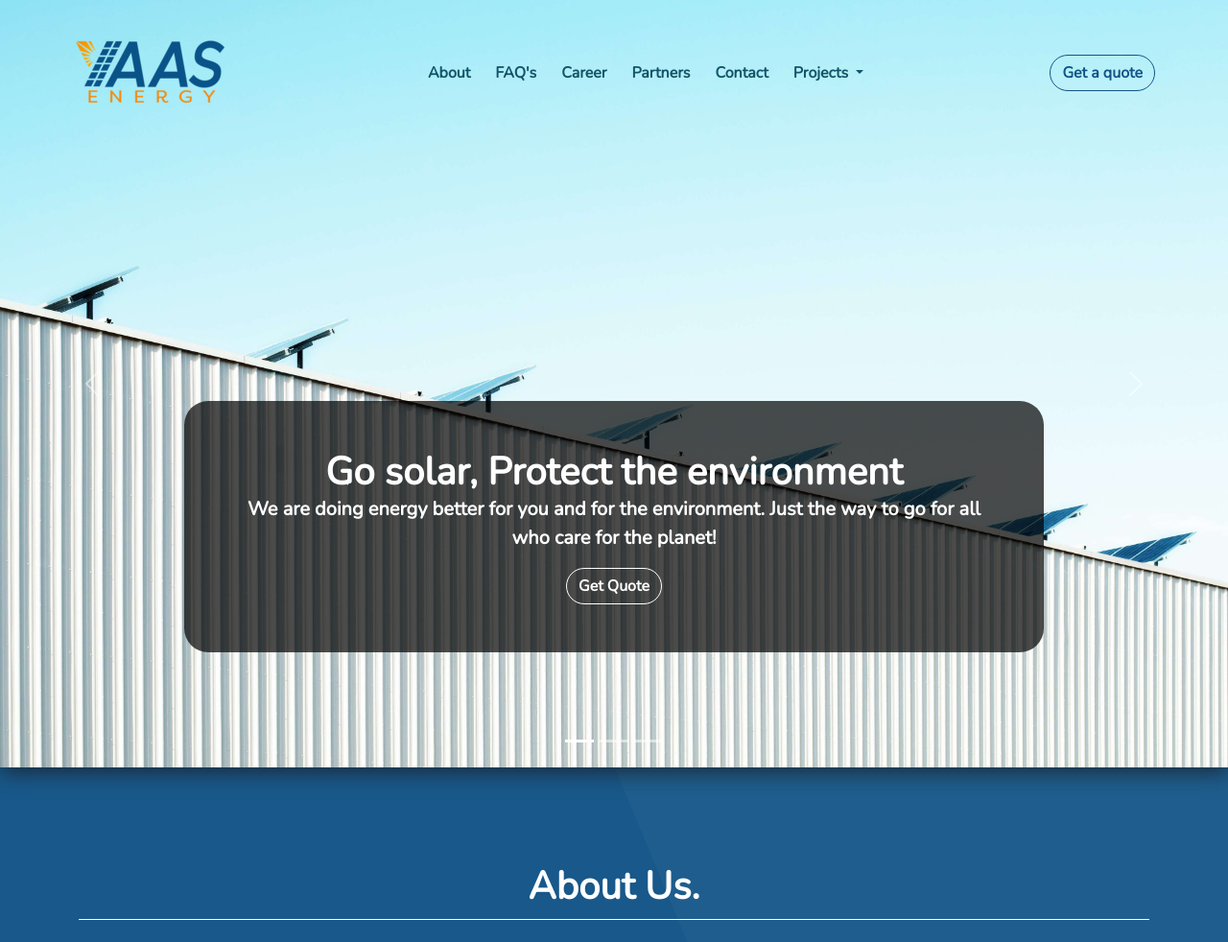
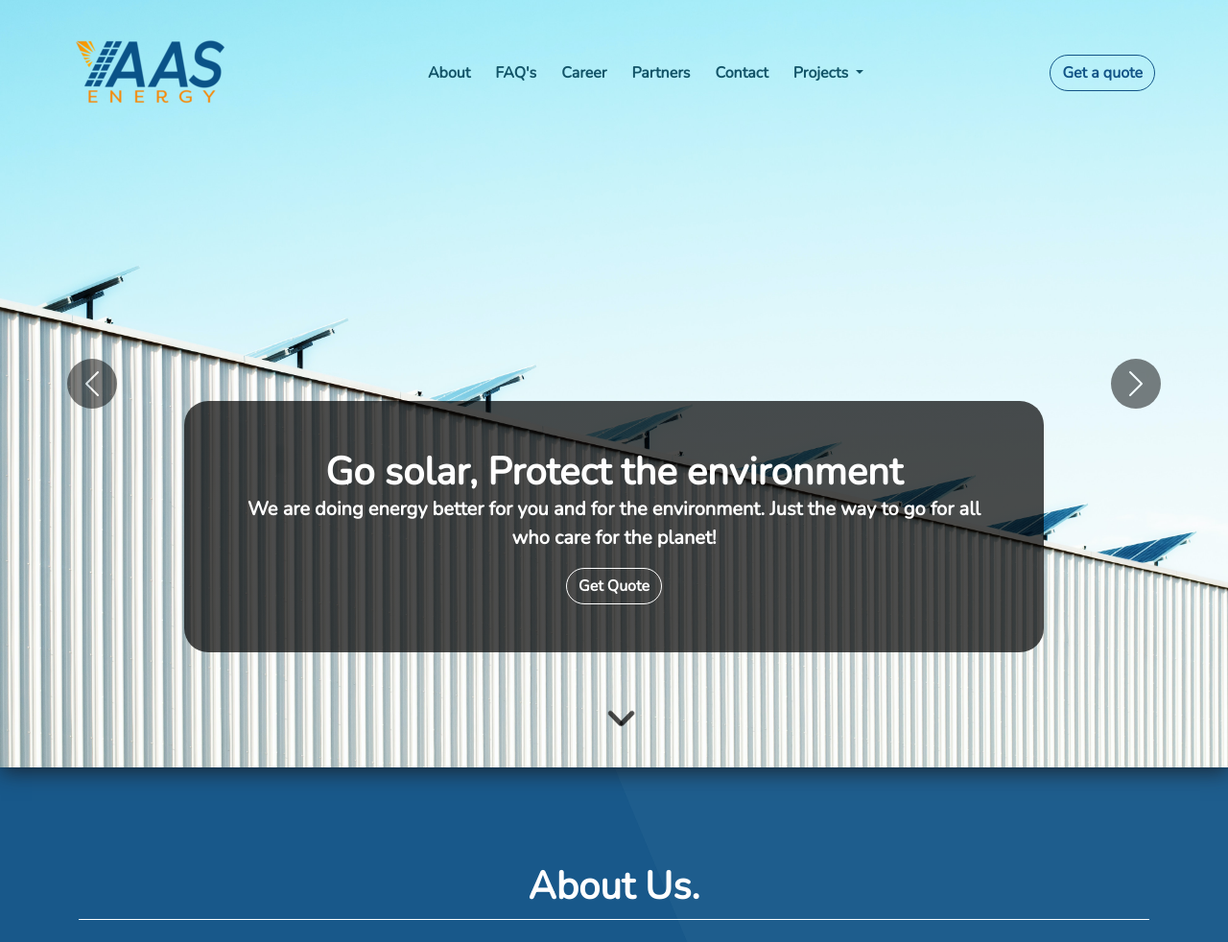
Before and after one commit to malikhuzafah/yaas-energy, a PHP site: page / in a window 1280 px wide. Shown: the top 982 px of the page at 96% size. Run offline with PHP 8.4, Linux system fonts and the light colour scheme; some libraries are stand-ins or nearby versions.

Commit message:
changed carousel

```diff
--- a/css/styles.css
+++ b/css/styles.css
@@ -695,7 +695,6 @@ a {
 
 #navbar-toggle i {
   font-size: 30px;
-  color: #1c2331;
 }
 
 @media only screen and (max-width: 767px) {
@@ -761,7 +760,7 @@ a {
     width: 120px;
   }
   #navbar {
-    /* background-color: #1c2331; */
+    background-color: #1c2331;
     padding: 0 5%;
   }
   /* #navbarSupportedContent {
@@ -788,8 +787,9 @@ a {
   }
 
   .carousel-container {
-    margin-bottom: 30px;
-    padding: 10px;
+    /* margin-bottom: 30px; */
+    padding: 30px 15px;
+    bottom: 5rem;
   }
 
   #about,
@@ -847,12 +847,12 @@ a {
     padding: 30px 0;
   }
 
-  .head,
+  /* .head,
   #slide-1,
   #slide-2,
   #slide-3 {
     height: 500px;
-  }
+  } */
   #form {
     margin-bottom: 50px;
   }
@@ -897,7 +897,7 @@ a {
     display: none;
   }
   #navbar {
-    /* background-color: #1c2331; */
+    background-color: #1c2331;
     padding: 0 5%;
   }
   #navbarSupportedContent .closebtn {
@@ -974,3 +974,68 @@ a {
 
 @media only screen and (min-width: 1200px) {
 }
+
+.arrow-down {
+  width: 30px;
+  height: 20px;
+  margin: 0 0 0 -5px;
+  position: absolute;
+  left: 50%;
+  bottom: 0px;
+  animation: arrow 0.5s 1s infinite ease-out alternate;
+}
+
+.arrow-down:hover {
+  animation-play-state: paused;
+}
+
+.left {
+  position: absolute;
+  height: 5px;
+  width: 20px;
+  background: rgba(0, 0, 0, 0.7);
+  transform: rotate(240deg);
+  top: 5px;
+  left: 5px;
+  border-radius: 4px;
+  transform-origin: 5px 50%;
+  animation: leftArrow 0.5s 1s infinite ease-out alternate;
+}
+
+.right {
+  position: absolute;
+  height: 5px;
+  width: 20px;
+  background: rgba(0, 0, 0, 0.7);
+  transform: rotate(-60deg);
+  top: 5px;
+  left: 10px;
+  border-radius: 4px;
+  transform-origin: 5px 50%;
+  animation: rightArrow 0.5s 1s infinite ease-out alternate;
+}
+
+@keyframes arrow {
+  0% {
+    bottom: 0px;
+  }
+  100% {
+    bottom: 20px;
+  }
+}
+
+@keyframes leftArrow {
+  0% {
+  }
+  100% {
+    -webkit-transform: rotate(225deg);
+  }
+}
+
+@keyframes rightArrow {
+  0% {
+  }
+  100% {
+    -webkit-transform: rotate(-45deg);
+  }
+}
--- a/index.html
+++ b/index.html
@@ -56,32 +56,33 @@
                         <span class="closebtn" id="navbar-close-btn"><i class="fa-solid fa-xmark"></i></span>
                         <ul class="navbar-nav mx-auto mb-2 mb-lg-0">
                             <li class="nav-item">
-                                <a class="nav-link nav-close" id="about-link" href="./about.html"><span>About</span></a>
+                                <a class="nav-link nav-close nav-link-scroll" id="about-link"
+                                    href="./about.html"><span>About</span></a>
                             </li>
                             <li class="nav-item">
-                                <a class="nav-link nav-close" id="portfolio-link"
+                                <a class="nav-link nav-close nav-link-scroll" id="portfolio-link"
                                     href="./faqs.html"><span>FAQ's</span></a>
                             </li>
                             <li class="nav-item">
-                                <a class="nav-link nav-close" id="education-link"
+                                <a class="nav-link nav-close nav-link-scroll" id="education-link"
                                     href="./career.html"><span>Career</span></a>
                             </li>
                             <li class="nav-item">
-                                <a class="nav-link nav-close" id="skills-link"
+                                <a class="nav-link nav-close nav-link-scroll" id="skills-link"
                                     href="./partners.html"><span>Partners</span></a>
                             </li>
                             <li class="nav-item">
-                                <a class="nav-link nav-close" id="contact-link"
+                                <a class="nav-link nav-close nav-link-scroll" id="contact-link"
                                     href="./contact.html"><span>Contact</span></a>
                             </li>
                             <li class="nav-item" id="smallProj">
-                                <a href="#" class="nav-link" id="proj-link">
+                                <a href="#" class="nav-link nav-link-scroll" id="proj-link">
                                     <span>Projects <i class="fa fa-solid fa-arrow-right"></i></span>
                                 </a>
                             </li>
                             <li class="nav-item dropdown">
                                 <div id="dropdown">
-                                    <a class="nav-link dropdown-toggle" href="#" id="navbarDropdown" role="button"
+                                    <a class="nav-link dropdown-toggle" href="" id="navbarDropdown" role="button"
                                         data-bs-toggle="dropdown" aria-expanded="false">
                                         Projects
                                     </a>
@@ -108,12 +109,18 @@
         </header>
         <div id="carouselExampleIndicators" class="carousel slide" data-bs-ride="carousel">
             <div class="carousel-indicators">
-                <button type="button" data-bs-target="#carouselExampleIndicators" data-bs-slide-to="0" class="active"
-                    aria-current="true" aria-label="Slide 1"></button>
-                <button type="button" data-bs-target="#carouselExampleIndicators" data-bs-slide-to="1"
-                    aria-label="Slide 2"></button>
-                <button type="button" data-bs-target="#carouselExampleIndicators" data-bs-slide-to="2"
-                    aria-label="Slide 3"></button>
+                <button style="display: none;" type="button" data-bs-target="#carouselExampleIndicators"
+                    data-bs-slide-to="0" class="active" aria-current="true" aria-label="Slide 1"></button>
+                <button style="display: none;" type="button" data-bs-target="#carouselExampleIndicators"
+                    data-bs-slide-to="1" aria-label="Slide 2"></button>
+                <button style="display: none;" type="button" data-bs-target="#carouselExampleIndicators"
+                    data-bs-slide-to="2" aria-label="Slide 3"></button>
+                <a href="#about">
+                    <div class="arrow-down">
+                        <div class="left"></div>
+                        <div class="right"></div>
+                    </div>
+                </a>
             </div>
             <div class="carousel-inner">
                 <div class="carousel-item active" id="home">
@@ -172,13 +179,20 @@
             </div>
             <button class="carousel-control-prev" type="button" data-bs-target="#carouselExampleIndicators"
                 data-bs-slide="prev">
-                <span class="carousel-control-prev-icon" aria-hidden="true"></span>
-                <span class="visually-hidden">Previous</span>
+                <div
+                    style="background-color: #000; border-radius: 50%; padding: 10px; justify-content: center; align-items: center; display: flex;">
+                    <span class="carousel-control-prev-icon" aria-hidden="true"></span>
+                    <span class="visually-hidden">Previous</span>
+                </div>
             </button>
             <button class="carousel-control-next" type="button" data-bs-target="#carouselExampleIndicators"
                 data-bs-slide="next">
-                <span class="carousel-control-next-icon" aria-hidden="true"></span>
-                <span class="visually-hidden">Next</span>
+                <div
+                    style="background-color: #000; border-radius: 50%; padding: 10px; justify-content: center; align-items: center; display: flex;">
+                    <span class="carousel-control-next-icon" aria-hidden="true"></span>
+                    <span class="visually-hidden">Next</span>
+                </div>
+
             </button>
         </div>
     </div>
--- a/js/script.js
+++ b/js/script.js
@@ -111,7 +111,7 @@ $(function () {
   $(".navbar-brand").click(function () {
     $(window).scrollTop(0);
   });
-  $(".nav-link").click(function () {
+  $(".nav-link-scroll").click(function () {
     $(window).scrollTop(0);
   });
   $("#send").click(function () {
```
Also changed, not shown: images/slide-1-1.jpg (added), images/slide-1.jpg, images/slide-2-1.jpg (added), images/slide-2-2.jpg (added), images/slide-3-1.jpg (added), images/slide-3-2.jpg (added), 2 other files.
